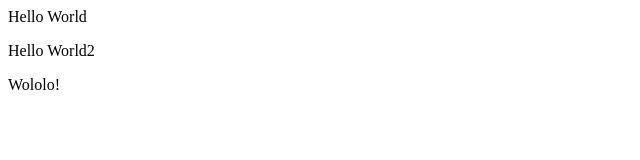
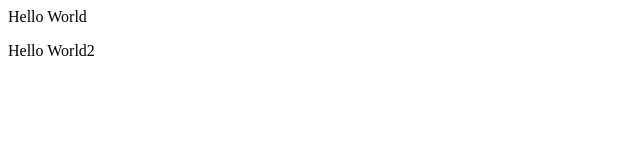
Before and after one commit to tomaszsniady/TEST, a plain HTML site: page index.html in a window 1280 px wide. Shown: the full height of the page, 0-640 px from the left. Drawn offline with Linux system fonts and the light colour scheme.

Commit message:
Revert "wololo"
This reverts commit aea47789a68a3bc7b98df76f4a40d774c1529fc7.

```diff
--- a/index.html
+++ b/index.html
@@ -1,3 +1,2 @@
 <p>Hello World</p>
 <p>Hello World2</p>
-<p>Wololo!</p>
```
